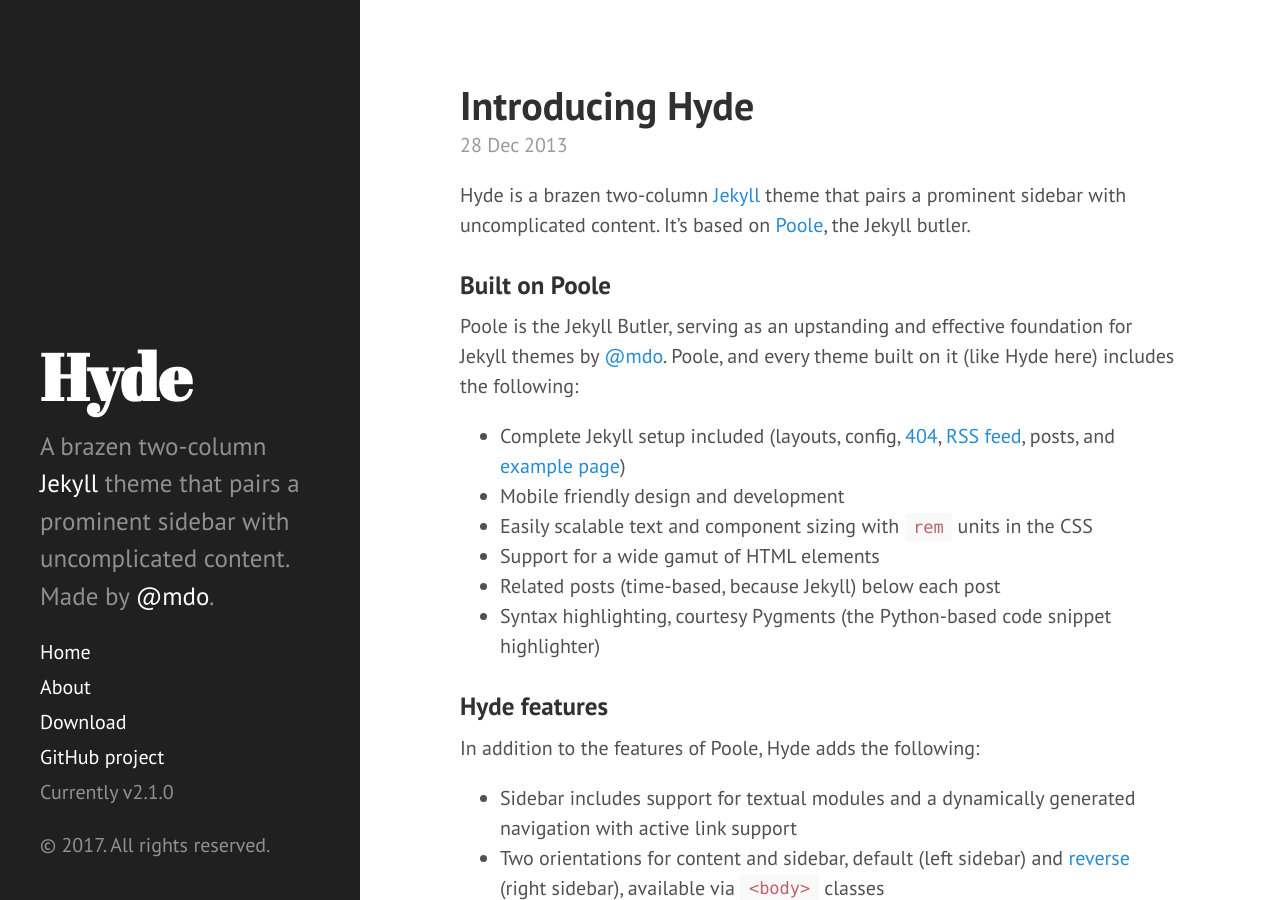
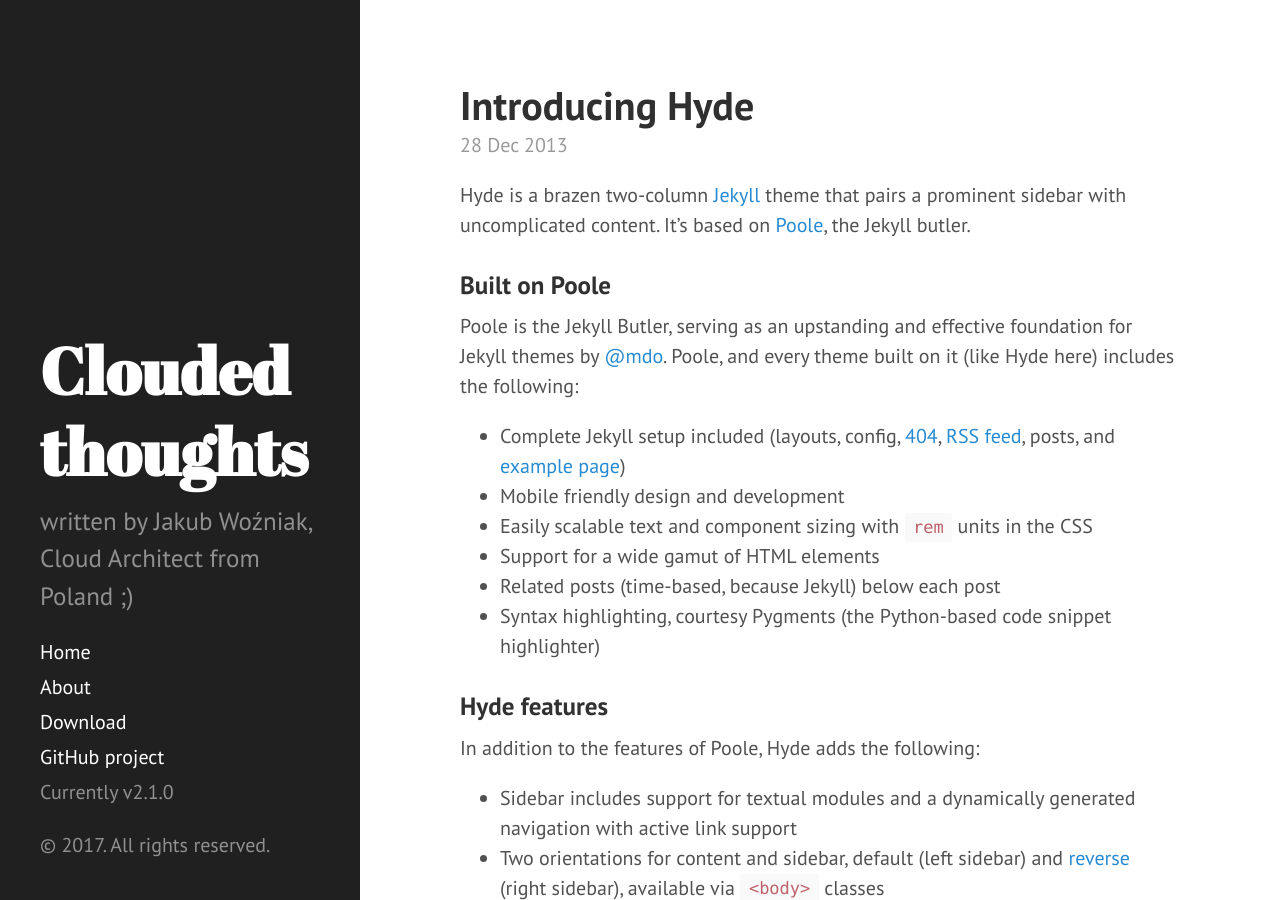
Before and after one commit to mescam/mescam.github.io, a Jekyll site: the page built from index.html, in a window 1280 px wide and 900 px high. Built offline with Jekyll 4.4.1, drawn with Linux system fonts in a browser that asks for light colours; Markdown is read by kramdown in place of the engine named in the settings; the list of posts is cut into pages by our own code.

Commit message:
changes in config

```diff
--- a/_config.yml
+++ b/_config.yml
@@ -1,5 +1,5 @@
 # Dependencies
-markdown:         redcarpet
+markdown:         kramdown
 highlighter:      pygments
 
 # Permalinks
@@ -7,15 +7,15 @@
 
 
 # Setup
-title:            Hyde
-tagline:          'A Jekyll theme'
-description:      'A brazen two-column <a href="http://jekyllrb.com" target="_blank">Jekyll</a> theme that pairs a prominent sidebar with uncomplicated content. Made by <a href="https://twitter.com/mdo" target="_blank">@mdo</a>.'
-url:              http://hyde.getpoole.com
+title:            Clouded thoughts
+tagline:          'things about devops and clouds'
+description:      'written by Jakub Woźniak, Cloud Architect from Poland ;)'
+url:              http://mescam.github.io
 baseurl:          /
 
 author:
-  name:           'Mark Otto'
-  url:            https://twitter.com/mdo
+  name:           'Jakub Woźniak'
+  url:            http://wozniak.im
 
 paginate:         5
 
```
